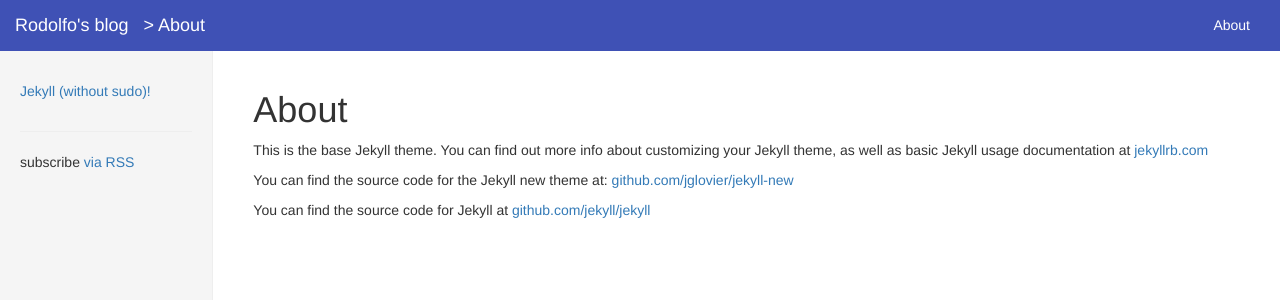
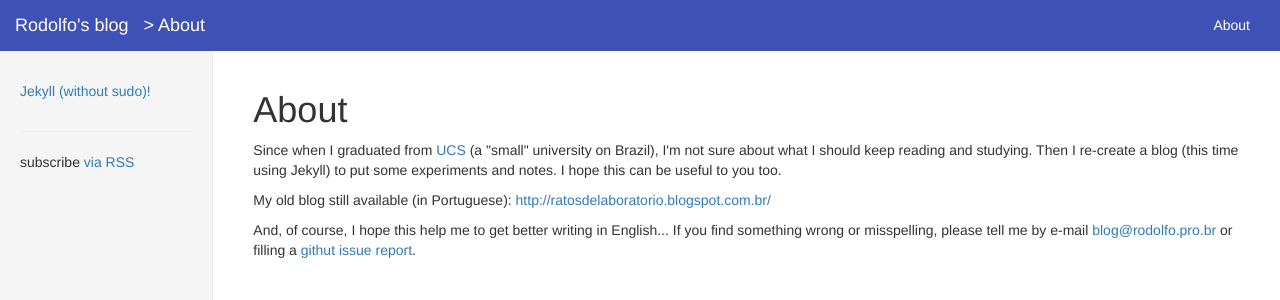
Before and after one commit to rodolfo3/personal-blog, a Jekyll site: the page built from about.md, in a window 1280 px wide. Shown: the top 300 px of the page. Built offline with Jekyll 4.4.1, drawn with Linux system fonts in a browser that asks for light colours; nearby versions of some CDN libraries.

Commit message:
Add about page.

```diff
--- a/_config.yml
+++ b/_config.yml
@@ -7,6 +7,9 @@ rooturl: "/"
 url: "http://blog.rodolfo.pro.br"
 author: Rodolfo Stangherlin
 
+email: blog@rodolfo.pro.br
+github_issue: https://github.com/rodolfo3/blog/issues/new
+
 # Build settings
 markdown: kramdown
 permalink: pretty
--- a/about.md
+++ b/about.md
@@ -4,8 +4,15 @@ title: About
 permalink: /about/
 ---
 
-This is the base Jekyll theme. You can find out more info about customizing your Jekyll theme, as well as basic Jekyll usage documentation at [jekyllrb.com](http://jekyllrb.com/)
-
-You can find the source code for the Jekyll new theme at: [github.com/jglovier/jekyll-new](https://github.com/jglovier/jekyll-new)
-
-You can find the source code for Jekyll at [github.com/jekyll/jekyll](https://github.com/jekyll/jekyll)
+<p>
+  Since when I graduated from <a href="http://www.ucs.br/">UCS</a> (a "small" university on Brazil), I'm not sure about what I should keep reading and studying. Then I re-create a blog (this time using Jekyll) to put some experiments and notes. I hope this can be useful to you too.
+</p>
+<p>
+  My old blog still available (in Portuguese): <a href="http://ratosdelaboratorio.blogspot.com.br/">http://ratosdelaboratorio.blogspot.com.br/</a>
+</p>
+<p>
+  And, of course, I hope this help me to get better writing in English...
+  If you find something wrong or misspelling, please tell me by e-mail
+  <a href="mailto:{{ site.email }}">{{ site.email }}</a> or filling a
+  <a href="{{ site.github_issue }}">githut issue report</a>.
+</p>
```
